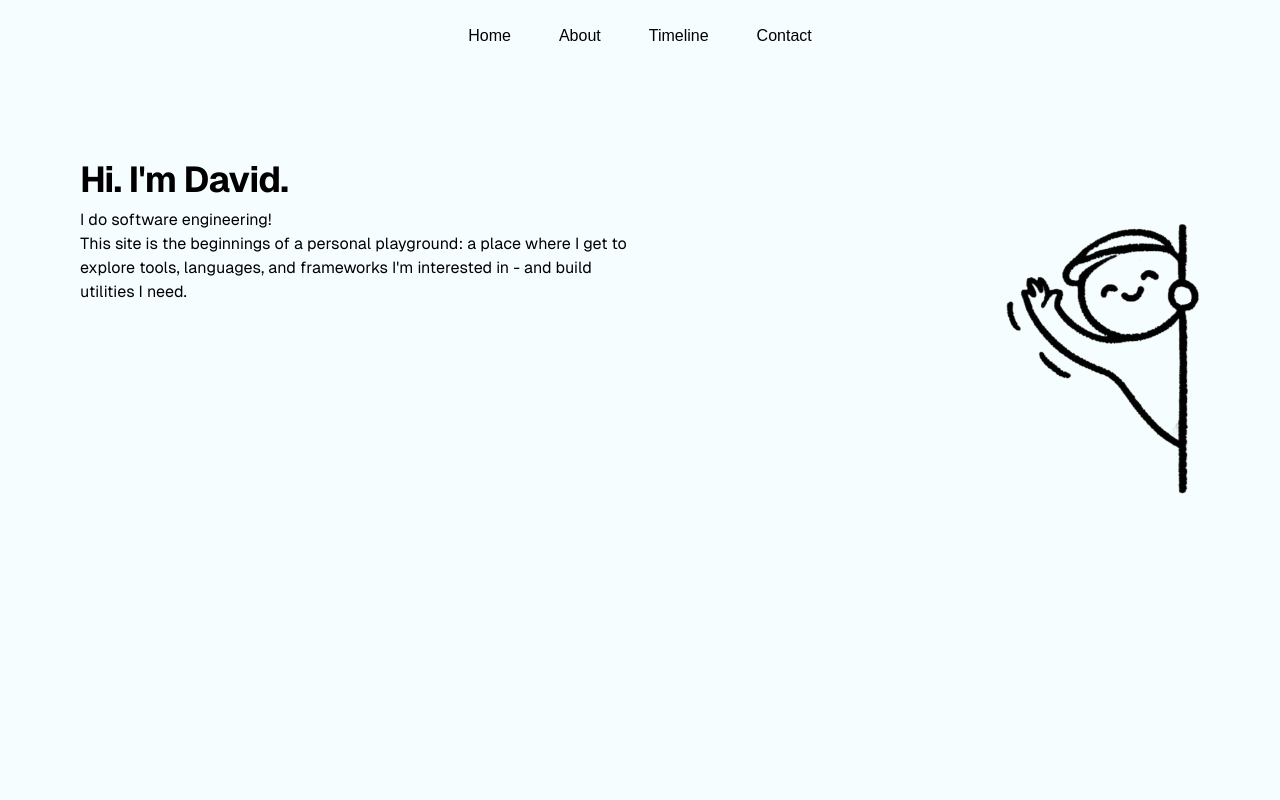
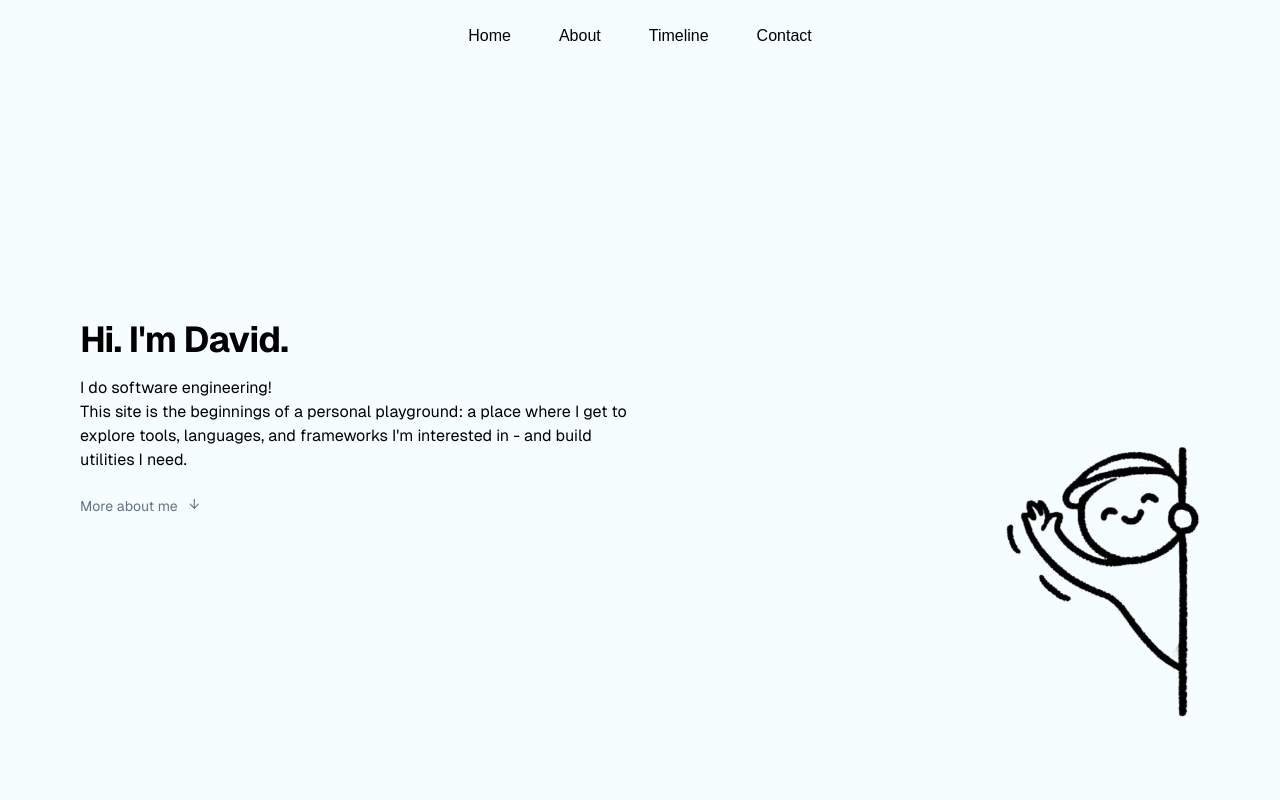
Before and after one commit to dzqli/pw, a Next.js app: page /about in a window 1280 px wide. Shown: the top 800 px of the page. Built offline with nearby package versions, Linux system fonts and the light colour scheme.

Commit message:
tweak the intro section

```diff
--- a/src/app/about/page.tsx
+++ b/src/app/about/page.tsx
@@ -7,20 +7,20 @@ const About = () => {
   return (
     <div className={`${MAIN_CLASS} items-center justify-items-center px-8 gap-16 sm:px-20 font-[family-name:var(--font-geist-sans)]` }>
       <article>
-        <section id="intro" className={`${MAIN_CLASS} min-h-screen`}>
-          <h1 className="text-4xl font-bold leading-7 pt-[20vh] mb-2 sm:truncate sm:text-4xl sm:tracking-tight">
+        <section id="intro" className={`${MAIN_CLASS} min-h-screen flex flex-col`}>
+          <h1 className="text-4xl font-bold leading-7 pt-[40vh] mb-2 sm:truncate sm:text-4xl sm:tracking-tight">
             Hi.  I&#39;m David.
           </h1>
-          <div className="flex flex-row flex-wrap">
+          <div className="flex flex-row flex-wrap grow">
             <div className="min-w-[300px] w-1/2">
-              <p>
+              <p className="mt-2 mb-6">
                 I do software engineering!<br/>
                 This site is the beginnings of a personal playground: a place where I
                 get to explore tools, languages, and frameworks I'm interested in - and build utilities I need.<br/>
               </p>
-
+              <p className="text-sm text-[var(--secondary)]">More about me <span className="inline-block animate-bounce ml-2">&darr;</span></p>
             </div>
-            <Image className="ml-auto max-w-[200px]" src={AboutGraphic} alt="intro graphic" />
+            <Image className="ml-auto max-w-[200px] self-end pb-[10vh]" src={AboutGraphic} alt="intro graphic" />
           </div>
         </section>
         <section>
--- a/src/app/globals.css
+++ b/src/app/globals.css
@@ -6,11 +6,13 @@
 :root {
   --background: #f5fdff;
   --foreground: #000000;
+  --secondary: #64748b;
 }
 
 @media (prefers-color-scheme: dark) {
   :root {
     --background: #2c1f36;
+    --secondary: #e5e7eb;
     --foreground: #ededed;
   }
 }
--- a/src/app/page.tsx
+++ b/src/app/page.tsx
@@ -5,7 +5,7 @@ export default function Home() {
   return (
     <div className="items-center justify-items-center min-h-screen p-8 gap-16 sm:p-20 font-[family-name:var(--font-geist-sans)]">
       <main className="flex flex-col gap-8 items-center">
-        <h1 className="text-2xl font-bold leading-7 mt-[20vh] sm:truncate sm:text-3xl sm:tracking-tight">
+        <h1 className="text-4xl font-bold leading-7 mt-[20vh] sm:truncate sm:text-5xl sm:tracking-tight">
           Good {getTimeBand(new Date())}
         </h1>
       </main>
```
